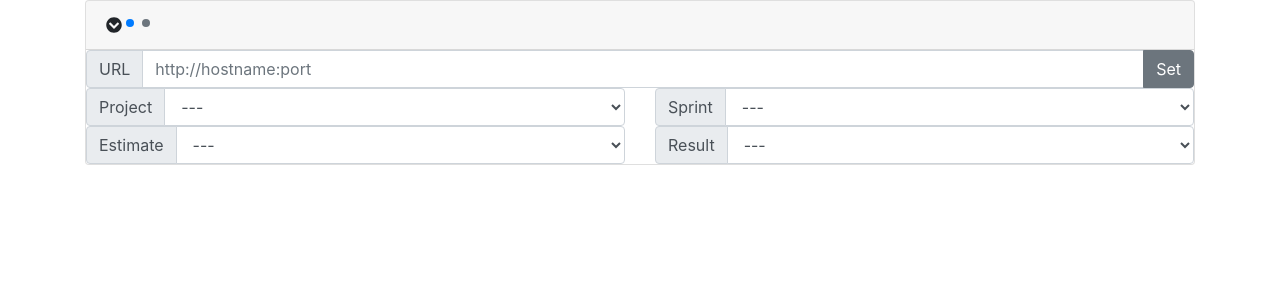
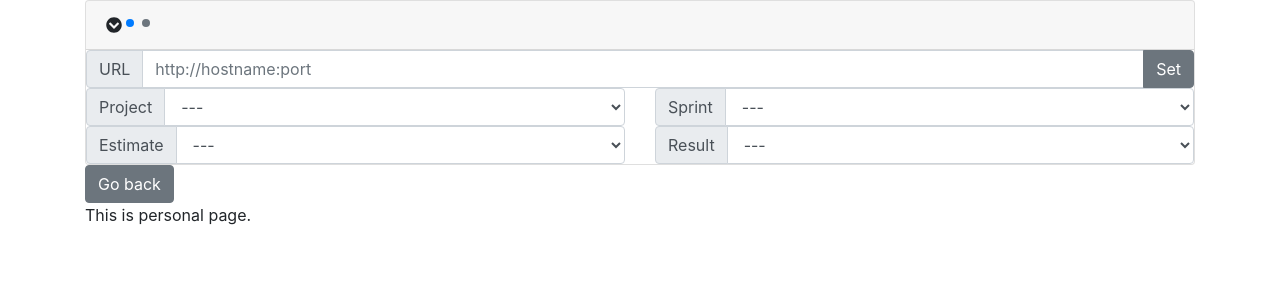
Before and after one commit to yoshi6jp/taiga_extention, a React (Create React App) app: page /1 in a window 1280 px wide. Shown: the top 300 px of the page. Built offline with nearby package versions, Linux system fonts and the light colour scheme; the HTML template or start-up script is replaced by a standard one.

Commit message:
Added personal page & routing

```diff
--- a/package.json
+++ b/package.json
@@ -13,6 +13,7 @@
     "@types/node": "10.12.15",
     "@types/react": "16.7.17",
     "@types/react-dom": "16.0.11",
+    "@types/react-router-dom": "^4.3.1",
     "@types/reactstrap": "^6.4.3",
     "@types/recharts": "^1.1.6",
     "axios": "^0.18.0",
@@ -25,6 +26,7 @@
     "npm-run-all": "^4.1.5",
     "react": "^16.8.3",
     "react-dom": "^16.8.3",
+    "react-router-dom": "^4.3.1",
     "react-scripts": "2.1.5",
     "reactstrap": "^7.1.0",
     "recharts": "^1.5.0",
--- a/src/App.tsx
+++ b/src/App.tsx
@@ -1,16 +1,19 @@
 import React from "react";
-import { Chart } from "./Chart";
 import { Controller } from "./Controller";
-import { UserTasks } from "./UserTasks";
-import { UnEstimatedTasks } from "./UnEstimatedTasks";
 import { Provider } from "./Provider";
+import { BrowserRouter, Route } from "react-router-dom";
+import { PersonalPage } from "./PersonalPage";
+import OverView from "./OverView";
 export const App = () => (
   <div className="container">
     <Provider>
       <Controller />
-      <UserTasks />
-      <UnEstimatedTasks />
-      <Chart />
+      <BrowserRouter>
+        <div>
+          <Route exact path="/" component={OverView} />
+          <Route exact path="/:name" component={PersonalPage} />
+        </div>
+      </BrowserRouter>
     </Provider>
   </div>
 );
--- /dev/null
+++ b/src/OverView.tsx
@@ -0,0 +1,16 @@
+import * as React from "react";
+import { UserTasks } from "./UserTasks";
+import { UnEstimatedTasks } from "./UnEstimatedTasks";
+import { Chart } from "./Chart";
+
+interface OwnProps {}
+
+const OverView = (props: OwnProps) => (
+  <>
+    <UserTasks />
+    <UnEstimatedTasks />
+    <Chart />
+  </>
+);
+
+export default OverView;
--- /dev/null
+++ b/src/PersonalPage.tsx
@@ -0,0 +1,18 @@
+import * as React from "react";
+import { RouteComponentProps } from "react-router";
+import { Button } from "reactstrap";
+import { PersonalTasks } from "./PersonalTasks";
+
+interface OwnProps extends RouteComponentProps {}
+
+export const PersonalPage = (props: OwnProps) => {
+  const goBack = () => {
+    props.history.goBack();
+  };
+  return (
+    <>
+      <Button onClick={goBack}>Go back</Button>
+      <PersonalTasks />
+    </>
+  );
+};
--- /dev/null
+++ b/src/PersonalTasks.tsx
@@ -0,0 +1,5 @@
+import React from "react";
+
+export const PersonalTasks = () => {
+  return <div>This is personal page.</div>;
+};
--- a/src/UserTasks.tsx
+++ b/src/UserTasks.tsx
@@ -27,6 +27,7 @@ import {
 } from "@fortawesome/free-solid-svg-icons";
 import styles from "./UserTasks.module.css";
 import moment from "moment";
+import { Link } from "react-router-dom";
 
 const barStyles = ["success", "warning", "info", "danger"];
 const getTasksByUser = (items: ITask[]) => _.groupBy(items, "assigned_to");
@@ -169,7 +170,8 @@ const UserRow = ({
   const margedTotal = customTotal || total;
   const totalStr = String(margedTotal);
   const imgSrc = item.photo || `http://i.pravatar.cc/80?u=${Math.random()}`;
-  useEffect(() => {
+  useEffect(
+    () => {
       const closed_status = _.chain(task_status)
         .filter(item => item.is_closed)
         .reject(item => _.includes(reject_task_status_ids, String(item.id)))
@@ -203,14 +205,16 @@ const UserRow = ({
           style: barStyles[closed_status.indexOf(item.status)]
         }));
       setProgressTotal(sortedTotals);
-  }, [
+    },
+    [
       setProgressTotal,
       custom_eid,
       custom_value_map,
       closedTasks,
       task_status,
       reject_task_status_ids
-  ]);
+    ]
+  );
   return (
     <tr key={item.id}>
       {total > 0 ? (
@@ -236,7 +240,8 @@ const UserRow = ({
       ) : (
         <>
           <td>
-            <img className={styles.avator} src={imgSrc} /> {item.username}
+            <img className={styles.avator} src={imgSrc} />
+            <Link to={`/${item.username}`}>{item.username}</Link>
           </td>
           <td className="text-right">{e}</td>
           <td className="text-right">{r}</td>
@@ -310,7 +315,8 @@ export const UserTasks = () => {
   const [hpd, setHpd] = useState<number>(0);
   const [total, setTotal] = useState<number>(0);
   const activeLen = biz_days.length - 1;
-  useEffect(() => {
+  useEffect(
+    () => {
       if (url && pid) {
         (async () => {
           const {
@@ -319,7 +325,9 @@ export const UserTasks = () => {
           setItems(members);
         })();
       }
-  }, [url, pid, setItems]);
+    },
+    [url, pid, setItems]
+  );
   const handleChange = useCallback(
     (e: React.ChangeEvent<HTMLInputElement>) => {
       setHpd(Number(e.target.value) || 0);
@@ -330,9 +338,12 @@ export const UserTasks = () => {
     e.preventDefault();
     e.stopPropagation();
   }, []);
-  useEffect(() => {
+  useEffect(
+    () => {
       setTotal(hpd * activeLen);
-  }, [hpd, activeLen, setTotal]);
+    },
+    [hpd, activeLen, setTotal]
+  );
   const taskSumByUser = getTaskSumByUser(
     tasks,
     custom_value_map,
```
Also changed, not shown: 1 other file (tests, documents, lock files or other folders). Lines whose indentation alone changed are shown as unchanged.
